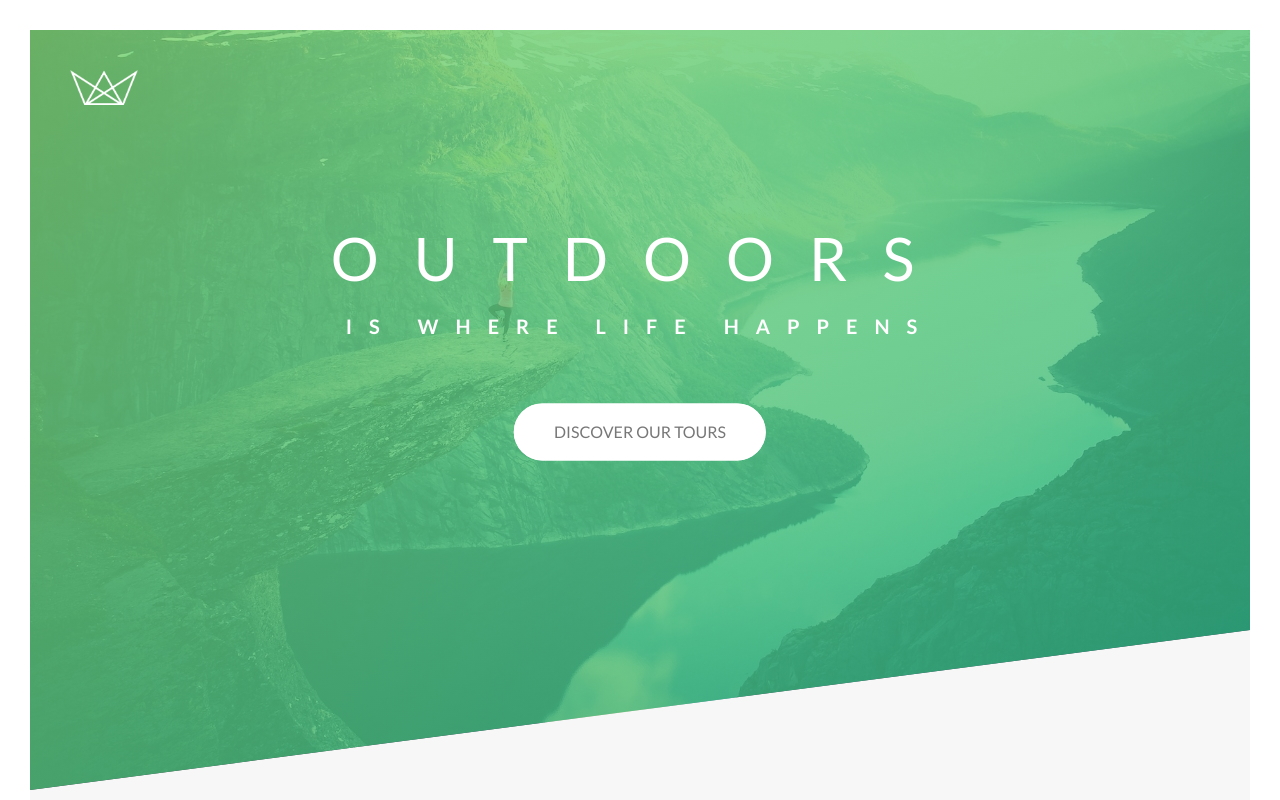
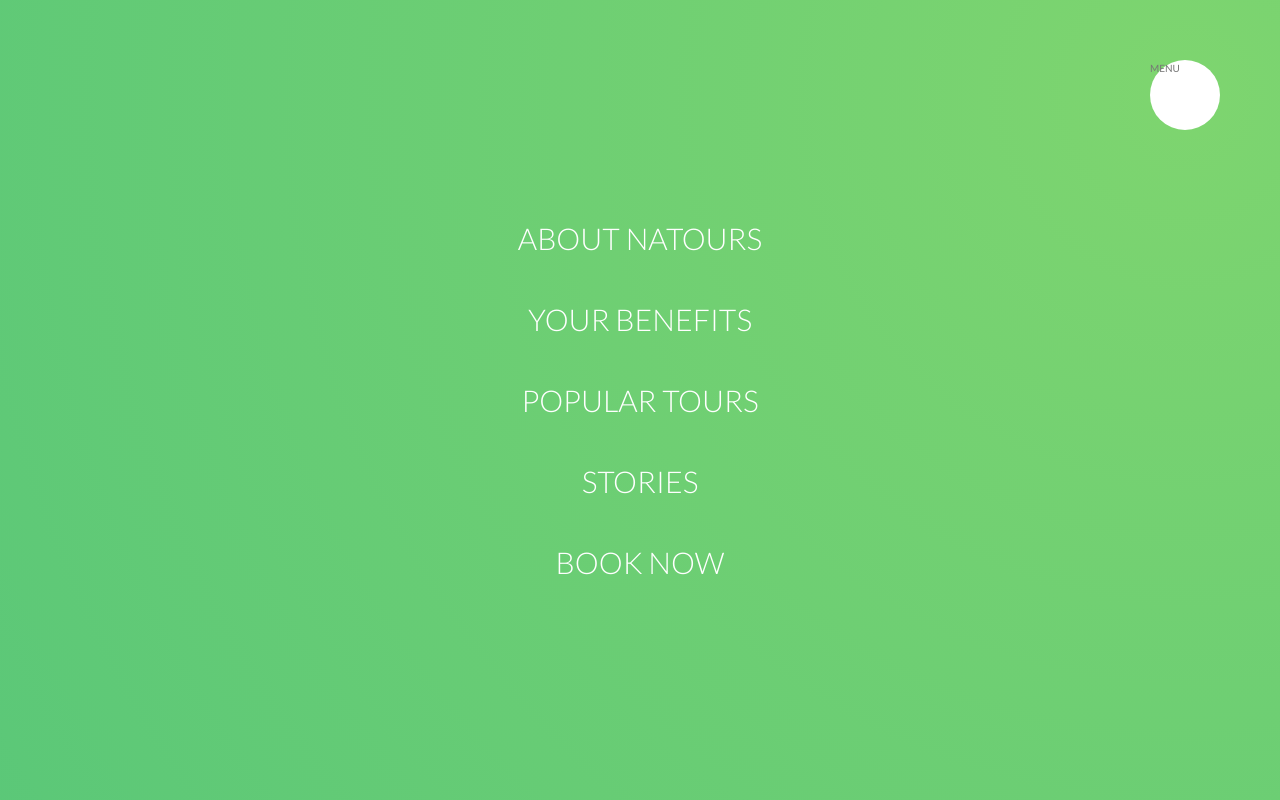
Before and after one commit to alenamalets/project-for-practice-css-sass-, a website: page index.html in a window 1280 px wide. Shown: the top 800 px of the page. Drawn offline with Linux system fonts and the light colour scheme.

Commit message:
built navigation, chackbox, ul, background

```diff
--- a/index.html
+++ b/index.html
@@ -15,6 +15,21 @@
 </head>
 
 <body>
+    <div class="nav">
+        <input type="checkbox" class="nav__checkbox" id="nav-toggle">
+        <label for="nav-toggle" class="nav__button">MENU</label>
+        <div class="nav__background"></div>
+        <nav class="nav__navigation">
+            <ul class="nav__list">
+                <li class="nav__item"><a href="#" class="nav__link">About Natours</a></li>
+                <li class="nav__item"><a href="#" class="nav__link">Your benefits</a></li>
+                <li class="nav__item"><a href="#" class="nav__link">Popular tours</a></li>
+                <li class="nav__item"><a href="#" class="nav__link">Stories</a></li>
+                <li class="nav__item"><a href="#" class="nav__link">Book now</a></li>
+            </ul>
+        </nav>
+    </div>
+
     <header class="header">
         <div class="header__logo-box">
             <img src="img/logo-white.png" alt="Logo" class="header__logo">
--- /dev/null
+++ b/sass/layout/_navigation.scss
@@ -0,0 +1,76 @@
+.nav {
+
+    &__checkbox {
+        display: none;
+    }
+
+    &__button {
+        background-color: $color-white;
+        height: 7rem;
+        width: 7rem;
+        border-radius: 50%;
+        position: fixed;
+        top: 6rem;
+        right: 6rem;
+        z-index: 2000;
+    }
+
+    &__background{
+        height: 6rem;
+        width: 6rem;
+        border-radius: 50%;
+        position: fixed;
+        top: 6.5rem;
+        right: 6.5rem;
+        background-image: radial-gradient($color-primary-light, $color-primary-dark);
+        z-index: 1000;
+
+        transform: scale(80);
+    }
+
+    &__navigation{
+        height: 100vh;
+        width: 100%;
+        position: fixed;
+        top:0;
+        right: 0;
+        z-index: 1500;
+    }
+
+    &__list{
+        position: absolute;
+        top: 50%;
+        left: 50%;
+        transform: translate(-50%, -50%);
+        list-style: none;
+        text-align: center;
+    }
+
+    &__item{
+        margin: 1rem;
+    }
+
+    &__link {
+        &:link,
+        &:visited {
+            display: inline-block;
+            font-size: 3rem;
+            font-weight: 300;
+            padding: 1rem 2rem;
+            color: $color-white;
+            text-transform: uppercase;
+            text-decoration: none;
+            background-image: linear-gradient(120deg, transparent 0%, transparent 50%, $color-white 50%);
+            background-size: 230%;
+            transition: all .4s;
+        }
+
+        &:hover,
+        &:active {
+            background-position: 100%;
+            color: $color-primary;
+            transform: translateX(1rem);
+        }
+
+    }
+}
--- a/sass/main.scss
+++ b/sass/main.scss
@@ -20,3 +20,4 @@
 @import "layout/header";
 @import "layout/grid";
 @import "layout/footer";
+@import "layout/navigation";
```
Also changed, not shown: css/style.css.
